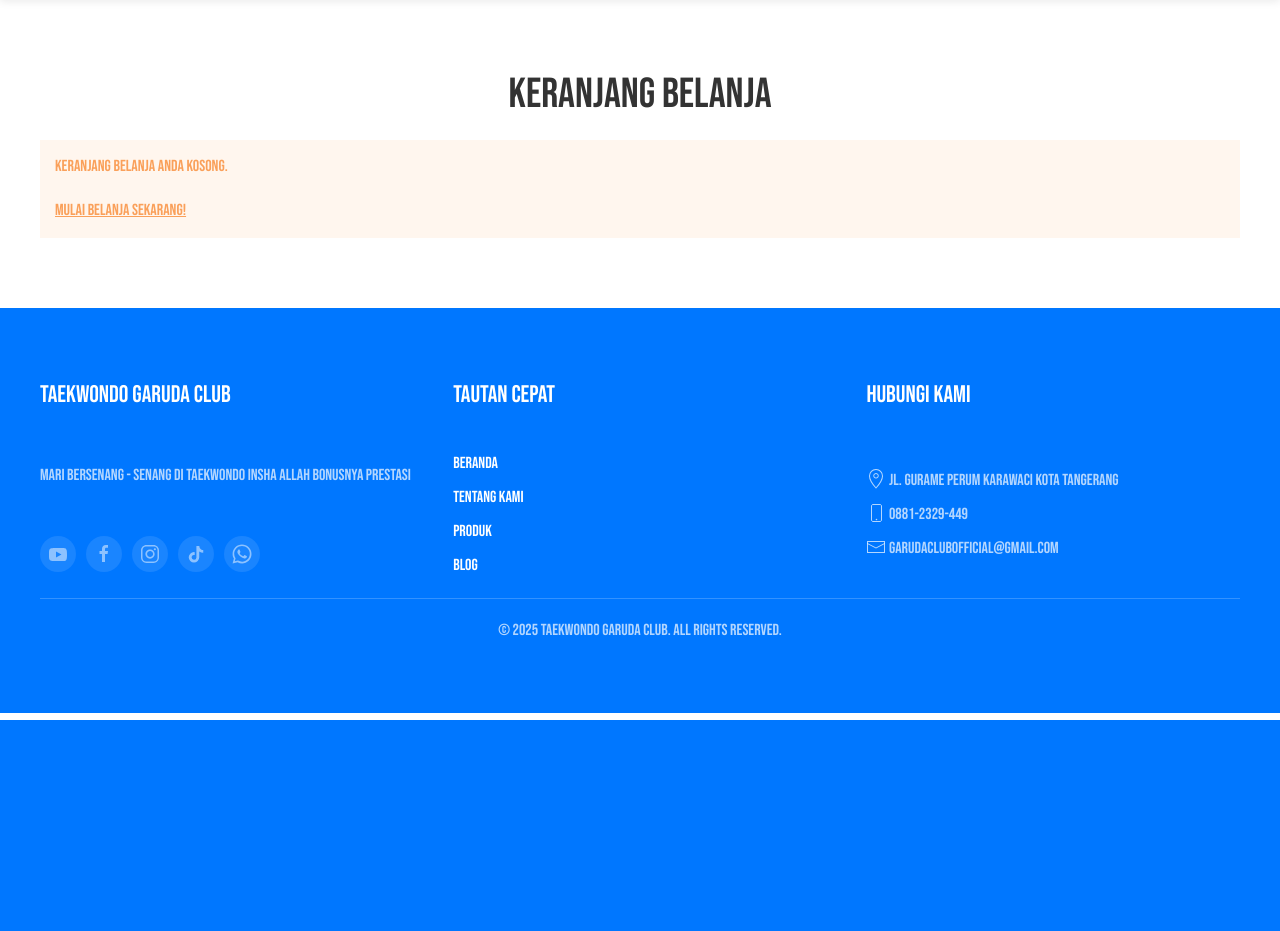
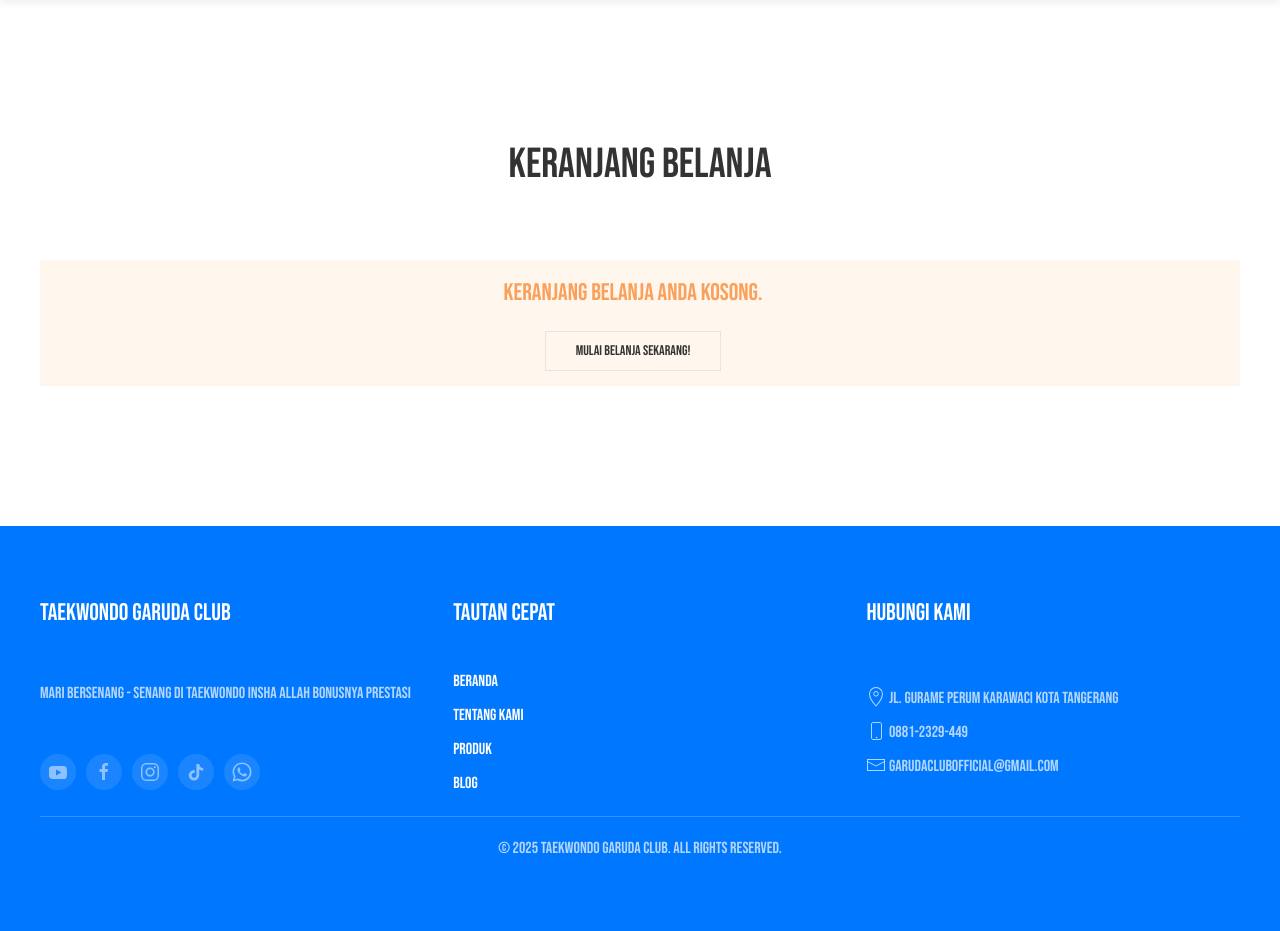
Before and after one commit to garudaclub2025-star/garuda-new, a Flask app: page /cart in a window 1280 px wide. Shown: the part 80-1011 px from the top of the page. Before the commit the page ends 800 px from the top, so only its background shows below. Run offline with Flask 3, Linux system fonts and the light colour scheme; some libraries are stand-ins or nearby versions; some web fonts are replaced.

Commit message:
Update cart.html

```diff
--- a/templates/cart/cart.html
+++ b/templates/cart/cart.html
@@ -3,14 +3,22 @@
 {% block title %}Keranjang Belanja - Taekwondo Garuda Club{% endblock %}
 
 {% block content %}
-    <h1 class="uk-text-center">Keranjang Belanja</h1>
+<div class="uk-container uk-margin-large-top uk-margin-large-bottom">
+    <h1 class="uk-text-center uk-margin-medium-bottom">Keranjang Belanja</h1>
+
     {% if session.cart %}
-    <div class="uk-card uk-card-default uk-card-body">
+    <!-- Kita bagi halaman jadi 2 kolom pakai UIkit Grid -->
+    <div uk-grid class="uk-grid-medium">
+
+        <!-- KOLOM KIRI: Daftar Produk di Keranjang (Lebih besar di layar desktop) -->
+        <div class="uk-width-2-3@m">
+            <div class="uk-card uk-card-default uk-card-body uk-border-rounded shadow-sm">
+                <div class="uk-overflow-auto">
                     <table class="uk-table uk-table-striped uk-table-hover uk-table-middle uk-text-center">
                         <thead>
                             <tr>
                                 <th>Gambar</th>
-                    <th>Nama Produk</th>
+                                <th class="uk-text-left">Produk</th>
                                 <th>Harga</th>
                                 <th>Jumlah</th>
                                 <th>Total</th>
@@ -20,22 +28,22 @@
                         <tbody>
                             {% for item in session.cart %}
                             <tr>
-                    <td><img src="{{ item.image_url }}" alt="{{ item.name }}" width="60"></td>
-                    <td>{{ item.name }}</td>
+                                <td><img src="{{ item.image_url }}" alt="{{ item.name }}" width="60" class="uk-border-rounded"></td>
+                                <td class="uk-text-left uk-text-bold">{{ item.name }}</td>
                                 <td>Rp{{ item.price | format_rupiah }}</td>
                                 <td>
-                        {# Form untuk update jumlah #}
+                                    <!-- Form internal mandiri untuk update qty (Aman, tidak tabrakan) -->
                                     <form action="{{ url_for('update_cart', product_id=item.id) }}" method="post" class="uk-flex uk-flex-center uk-flex-middle">
                                         <input type="number" name="quantity" value="{{ item.quantity }}" min="1"
-                                   class="uk-input uk-form-width-small uk-text-center" style="margin-right: 5px;">
+                                               class="uk-input uk-form-width-mini uk-text-center uk-form-small" style="margin-right: 5px;">
                                         <button type="submit" class="uk-button uk-button-small uk-button-default" uk-tooltip="title: Perbarui Jumlah">
                                             <span uk-icon="refresh"></span>
                                         </button>
                                     </form>
                                 </td>
-                    <td>Rp{{ (item.price * item.quantity) | format_rupiah }}</td>
+                                <td class="uk-text-bold">Rp{{ (item.price * item.quantity) | format_rupiah }}</td>
                                 <td>
-                        {# Form untuk menghapus item #}
+                                    <!-- Form internal mandiri untuk hapus item -->
                                     <form action="{{ url_for('remove_from_cart', product_id=item.id) }}" method="post">
                                         <button type="submit" class="uk-button uk-button-danger uk-button-small" uk-tooltip="title: Hapus Item">
                                             <span uk-icon="trash"></span>
@@ -46,17 +54,67 @@
                             {% endfor %}
                         </tbody>
                     </table>
-        <div class="uk-text-right">
-            <h3>Total: Rp{{ cart_total | format_rupiah }}</h3>
-            <form action="{{ url_for('checkout') }}" method="post">
-                <button type="submit" class="uk-button uk-button-primary uk-margin-small-top">Checkout via WhatsApp</button>
-            </form>
                 </div>
             </div>
+        </div>
+
+        <!-- KOLOM KANAN: Form Data Diri & Ringkasan Total (Form Checkout Utama) -->
+        <div class="uk-width-1-3@m">
+            <div class="uk-card uk-card-default uk-card-body uk-border-rounded shadow-sm">
+                <!-- FORM UTAMA CHECKOUT -->
+                <form action="{{ url_for('checkout') }}" method="post" class="uk-form-stacked">
+                    <h4 class="uk-heading-line uk-text-bold uk-margin-medium-bottom"><span>Data Anggota / Pembeli</span></h4>
+
+                    <div class="uk-margin-small">
+                        <label class="uk-form-label uk-text-bold" for="form-nama">Nama Lengkap</label>
+                        <div class="uk-form-controls">
+                            <input class="uk-input" id="form-nama" name="buyer_name" type="text" placeholder="Masukkan nama lengkap" required>
+                        </div>
+                    </div>
+
+                    <div class="uk-margin-small">
+                        <label class="uk-form-label uk-text-bold" for="form-nis">NIS (Nomor Induk Siswa)</label>
+                        <div class="uk-form-controls">
+                            <input class="uk-input" id="form-nis" name="buyer_nis" type="text" placeholder="Masukkan NIS (Opsional)">
+                        </div>
+                    </div>
+
+                    <div class="uk-margin-small">
+                        <label class="uk-form-label uk-text-bold" for="form-unit">Unit / Dojang</label>
+                        <div class="uk-form-controls">
+                            <input class="uk-input" id="form-unit" name="buyer_unit" type="text" placeholder="Contoh: Garuda Pusat" required>
+                        </div>
+                    </div>
+
+                    <div class="uk-margin-small uk-margin-medium-bottom">
+                        <label class="uk-form-label uk-text-bold" for="form-sekolah">Asal Sekolah</label>
+                        <div class="uk-form-controls">
+                            <input class="uk-input" id="form-sekolah" name="buyer_school" type="text" placeholder="Contoh: SMA Negeri 1" required>
+                        </div>
+                    </div>
+
+                    <hr class="uk-divider-icon">
+
+                    <!-- Bagian Total Harga dan Tombol Submit -->
+                    <div class="uk-margin-medium-top uk-text-right">
+                        <span class="uk-text-muted uk-text-small">Total Pembayaran:</span>
+                        <h2 class="uk-margin-remove-top uk-text-bold uk-text-primary">Rp{{ cart_total | format_rupiah }}</h2>
+
+                        <button type="submit" class="uk-button uk-button-primary uk-button-large uk-width-1-1 uk-margin-small-top uk-border-rounded">
+                            <span uk-icon="whatsapp" class="uk-margin-small-right"></span>Checkout via WhatsApp
+                        </button>
+                    </div>
+                </form> <!-- Penutup Form Utama -->
+            </div>
+        </div>
+
+    </div>
     {% else %}
-    <div class="uk-alert-warning" uk-alert>
-        <p>Keranjang belanja Anda kosong.</p>
-        <p><a href="{{ url_for('products') }}">Mulai belanja sekarang!</a></p>
+    <!-- Tampilan jika keranjang kosong -->
+    <div class="uk-alert-warning uk-text-center uk-margin-large-top" uk-alert>
+        <p class="uk-text-large">Keranjang belanja Anda kosong.</p>
+        <p><a href="{{ url_for('products') }}" class="uk-button uk-button-default">Mulai Belanja Sekarang!</a></p>
     </div>
     {% endif %}
+</div>
 {% endblock %}
```
Lines whose indentation alone changed are shown as unchanged.
